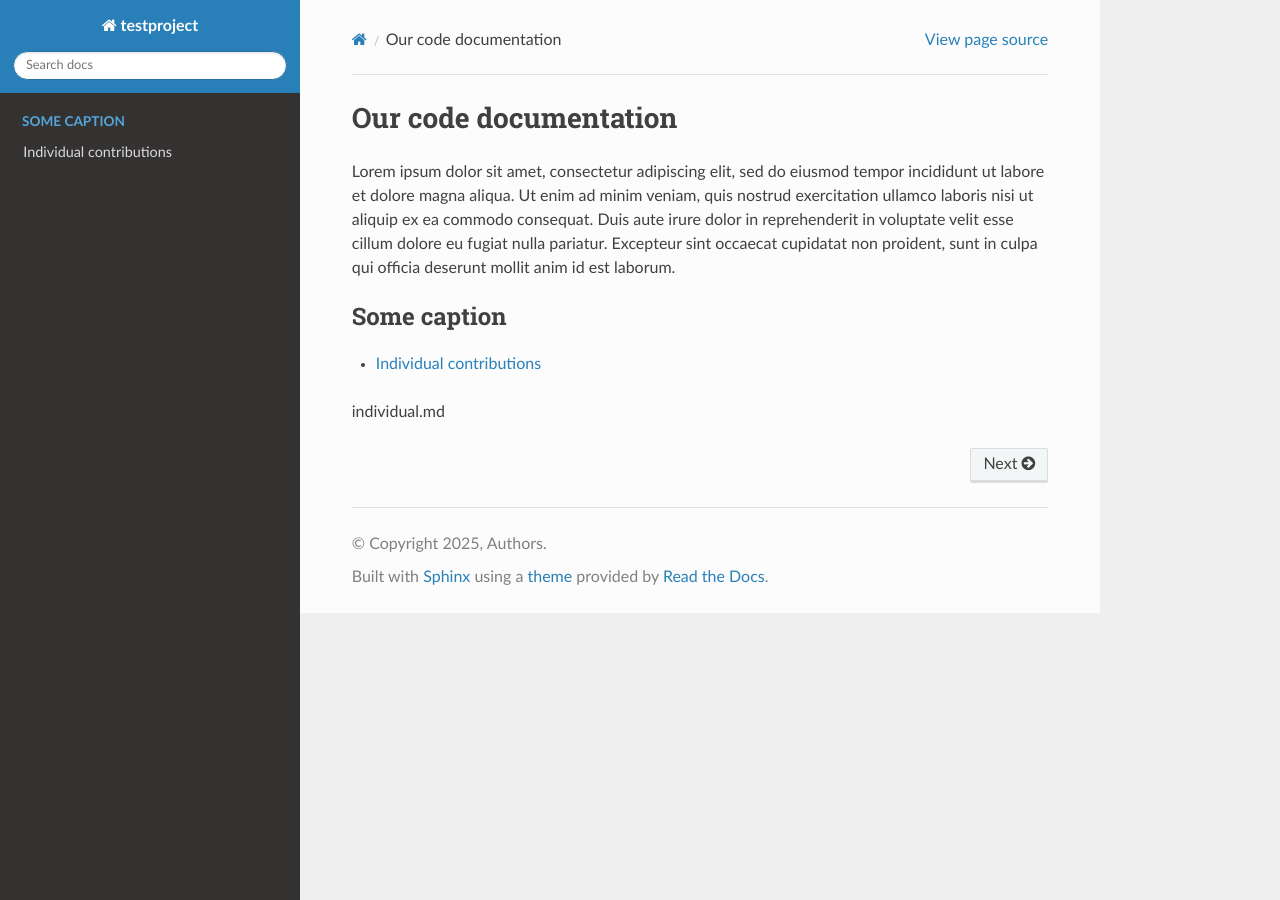
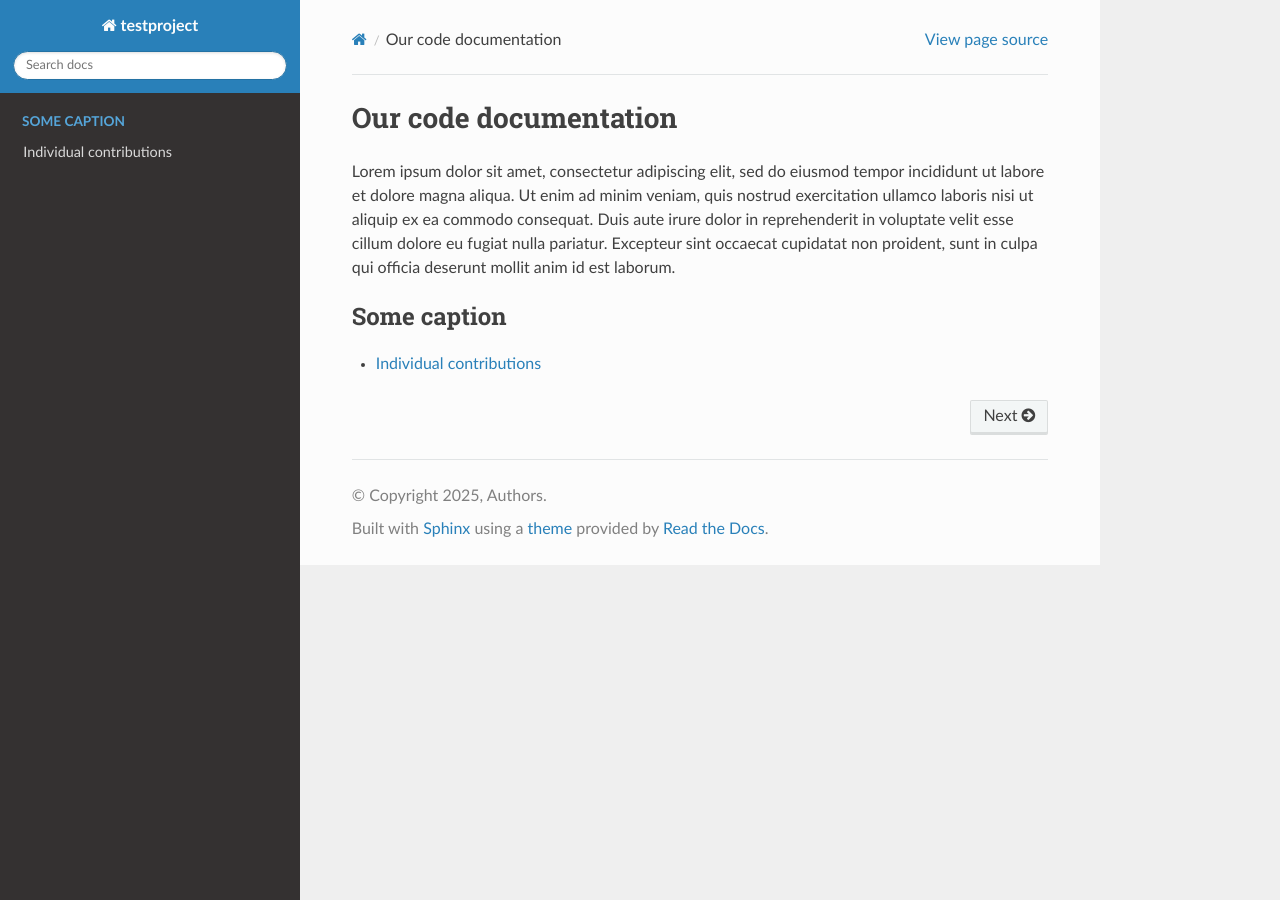
Before and after one commit to mypscat/testproject, a Sphinx documentation site: the page built from doc/index.md, in a window 1280 px wide. Built offline with Sphinx 7.4.7 and the Read the Docs theme 3.1.0, drawn with Linux system fonts in a browser that asks for light colours; pages that are not in the unit, such as notebooks, are missing from menus.

Commit message:
Update index.md

```diff
--- a/doc/index.md
+++ b/doc/index.md
@@ -8,13 +8,9 @@ fugiat nulla pariatur. Excepteur sint occaecat cupidatat non proident, sunt in
 culpa qui officia deserunt mollit anim id est laborum.
 
 :::{toctree}
-:maxdepth: 3
+:maxdepth: 2
 :caption: Some caption
 
 about.md
 individual.md
 :::
-
-
-individual.md
-:::
```
